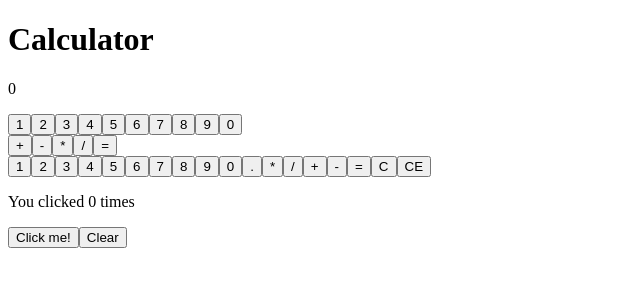
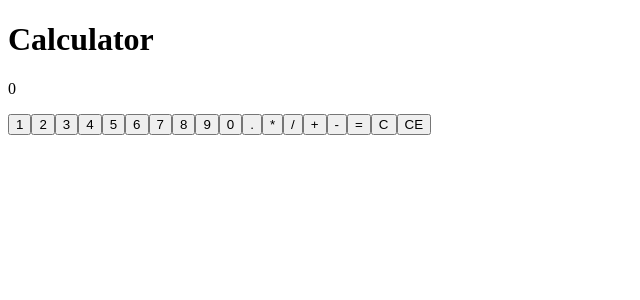
Before and after one commit to JackBerezhnov/calculator-react, a React (Create React App) app: page / in a window 1280 px wide. Shown: the top 300 px of the page, without its empty margins (0-640 px from the left). Built offline with nearby package versions, Linux system fonts and the light colour scheme.

Commit message:
deleted operators and numbers components

```diff
--- a/src/components/calculator/Calculator.js
+++ b/src/components/calculator/Calculator.js
@@ -1,11 +1,8 @@
 import React, { useState } from 'react';
 import Result from '../result/Result';
-import NumbersButton from '../numbers/NumbersButton';
-import Operators from '../operators/Operators';
 import ButtonDisplay from '../buttonDisplay/ButtonDisplay';
 
 const Calculator = () => {
-    const [count, setCount] = useState(0);
     const [result, setResult] = useState(0);
 
     function onClick(e) {
@@ -16,12 +13,7 @@ const Calculator = () => {
         <div>
             <h1>Calculator</h1>
             <Result result={result}/>
-            <NumbersButton/>
-            <Operators/>
             <ButtonDisplay onClick={onClick}/>
-            <p>You clicked {count} times</p>
-            <button onClick={() => setCount(count+1)}>Click me!</button>
-            <button onClick={() => setCount(0)}>Clear</button>
         </div>
     );
 }
--- a/src/components/numbers/NumbersButton.js
+++ /dev/null
@@ -1,20 +0,0 @@
-import Button from '../button/Button';
-
-const NumbersButton = () => {
-    return(
-        <div>
-            <Button name="1"></Button>
-            <Button name="2"></Button>
-            <Button name="3"></Button>
-            <Button name="4"></Button>
-            <Button name="5"></Button>
-            <Button name="6"></Button>
-            <Button name="7"></Button>
-            <Button name="8"></Button>
-            <Button name="9"></Button>
-            <Button name="0"></Button>
-        </div>
-    );
-}
-
-export default NumbersButton;
--- a/src/components/operators/Operators.js
+++ /dev/null
@@ -1,16 +0,0 @@
-import Button from '../button/Button';
-
-const Operators = (props) => {
-
-    return(
-        <div>
-            <Button name="+"></Button>
-            <Button name="-"></Button>
-            <Button name="*"></Button>
-            <Button name="/"></Button>
-            <Button name="="></Button>
-        </div>
-    );
-}
-
-export default Operators;
```
